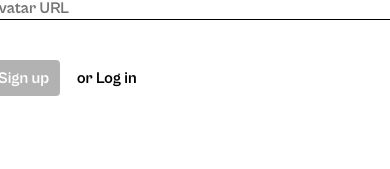
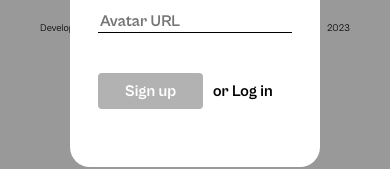
Before and after one commit to Freddy-PC/se_project_react, a React (Create React App) app: page /#/ in a window 390 px wide. Both pictures are taken after a click on the button "Sign up". Shown: the part 460-629 px from the top of the page. Built offline with nearby package versions, Linux system fonts and the light colour scheme; no server answers.

Commit message:
feat: add adaptive web design to modal windows

```diff
--- a/src/components/DeleteConfirmModal/DeleteConfirmModal.css
+++ b/src/components/DeleteConfirmModal/DeleteConfirmModal.css
@@ -53,7 +53,7 @@
 .delete-modal__title {
   max-width: 367px;
   text-align: center;
-  margin: 0;
+  margin: 0 20px 0 20px;
 }
 .delete-modal__delete-button {
   border: none;
@@ -82,3 +82,22 @@
   opacity: 50%;
   cursor: pointer;
 }
+
+@media screen and (max-width: 780px) {
+  .delete-modal__container {
+    max-width: 85vw;
+    max-height: 75vh;
+  }
+
+  @media screen and (max-width: 500px) {
+    .delete-modal__title {
+      font-size: 12px;
+    }
+    .delete-modal__delete-button {
+      font-size: 12px;
+    }
+    .delete-modal__cancel-button {
+      font-size: 12px;
+    }
+  }
+}
--- a/src/components/ItemModal/ItemModal.css
+++ b/src/components/ItemModal/ItemModal.css
@@ -20,7 +20,6 @@
   background-color: white;
   position: relative;
   border-radius: 16px;
-  height: 610px;
   cursor: default;
 }
 .item-modal__close-button {
@@ -37,14 +36,15 @@
   cursor: pointer;
 }
 .item-modal__image {
-  max-width: 498px;
-  max-height: 498px;
+  max-width: 85vw; /* Adjusts image to screen and leaves space */
+  max-height: 75vh;
   border-top-left-radius: 16px;
   border-top-right-radius: 16px;
   margin-bottom: 20px;
 }
 
 .item-modal__info {
+  height: 100px;
   font-family: "Cabinet Grotesk", "Arial", sans-serif;
   font-size: 20px;
   font-weight: 700;
@@ -77,3 +77,23 @@
   opacity: 50%;
   cursor: pointer;
 }
+@media screen and (max-width: 575px) {
+  .item-modal__title {
+    font-size: 12px;
+  }
+  .item-modal__weather {
+    font-size: 12px;
+  }
+  .item-modal__delete-button {
+    font-size: 12px;
+  }
+}
+@media screen and (max-width: 350px) {
+  .item-modal__info {
+    flex-direction: column;
+    margin-bottom: 10px;
+  }
+  .item-modal__delete-button {
+    padding: 0;
+  }
+}
--- a/src/components/ModalWithForm/ModalWithForm.css
+++ b/src/components/ModalWithForm/ModalWithForm.css
@@ -17,13 +17,11 @@
   cursor: pointer;
 }
 
-/*  */
-
 .modal__container {
   background-color: white;
   position: relative;
   height: 436px;
-  width: 496px;
+  width: 450px;
   border-radius: 20px;
   cursor: default;
 }
@@ -67,7 +65,7 @@
 .form__input {
   border-style: none;
   border-bottom: 1px solid;
-  width: 440px;
+  width: 400px;
   font-family: "Cabinet Grotesk Bold", "Arial", sans-serif;
   font-size: 16px;
   font-weight: 700;
@@ -88,7 +86,6 @@
 .form__input_type_radio:checked + label {
   color: rgba(0, 0, 0, 1);
 }
-/* How do i make button black ?*/
 .form__radio-label {
   font-family: "Cabinet Grotesk Bold", "Arial", sans-serif;
   font-size: 16px;
@@ -99,9 +96,6 @@
 .form__submit-button {
   margin: 20px 0 0 0;
   cursor: pointer;
-  display: flex;
-  align-items: center;
-  justify-content: center;
   height: 36px;
   width: 73px;
   border-radius: 4px;
@@ -121,7 +115,7 @@
   margin: 0;
   position: relative;
   top: 48px;
-  left: 90px;
+  left: 115px;
   font-family: "Cabinet Grotesk Bold", "Arial", sans-serif;
   font-size: 16px;
   font-weight: 700;
@@ -132,3 +126,16 @@
 .form__auth-text:hover {
   opacity: 0.6;
 }
+
+@media screen and (max-width: 500px) {
+  .modal__container {
+    width: 250px;
+    height: 410px;
+  }
+  .form__input {
+    width: 190px;
+  }
+  .form__submit-button {
+    width: 105px;
+  }
+}
```
